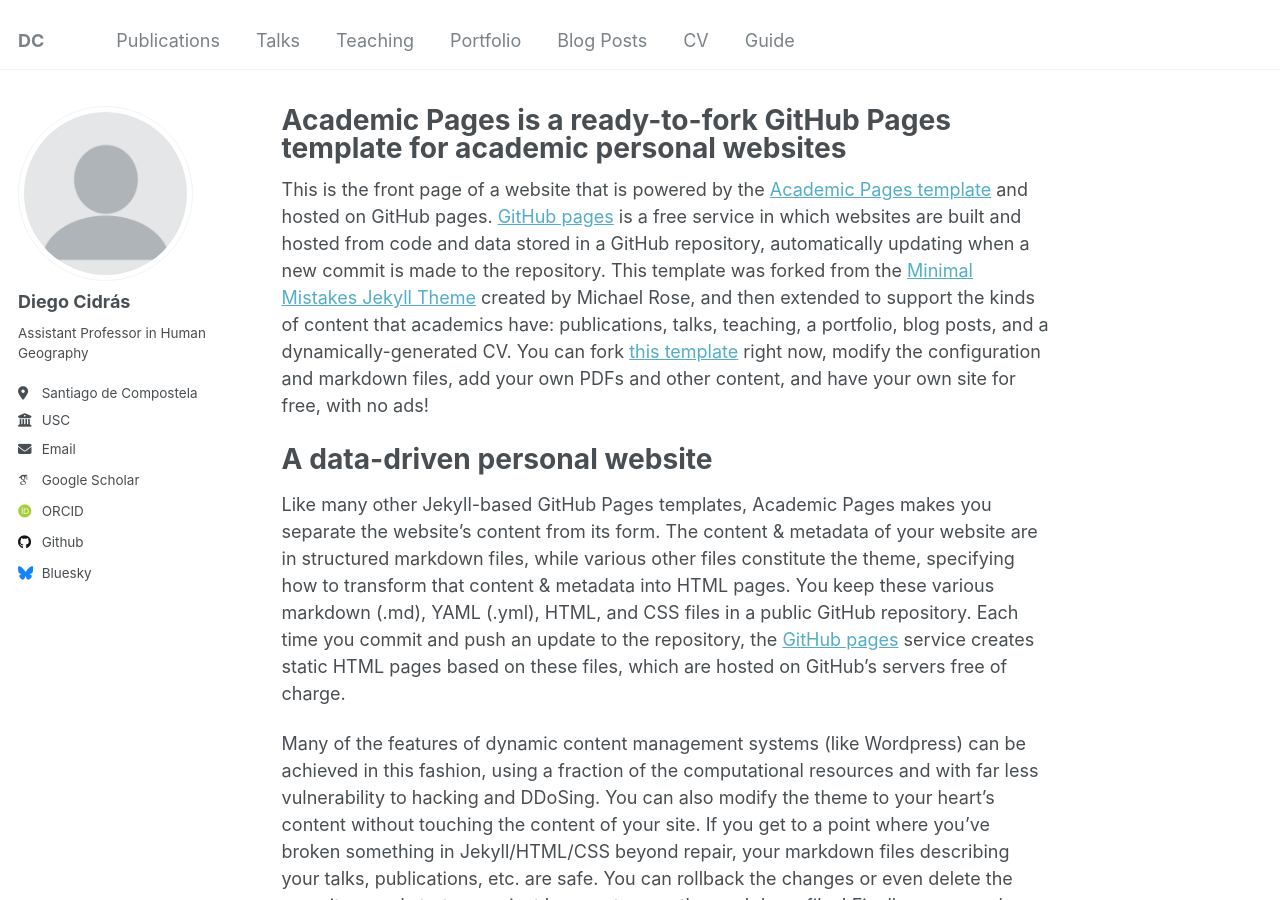
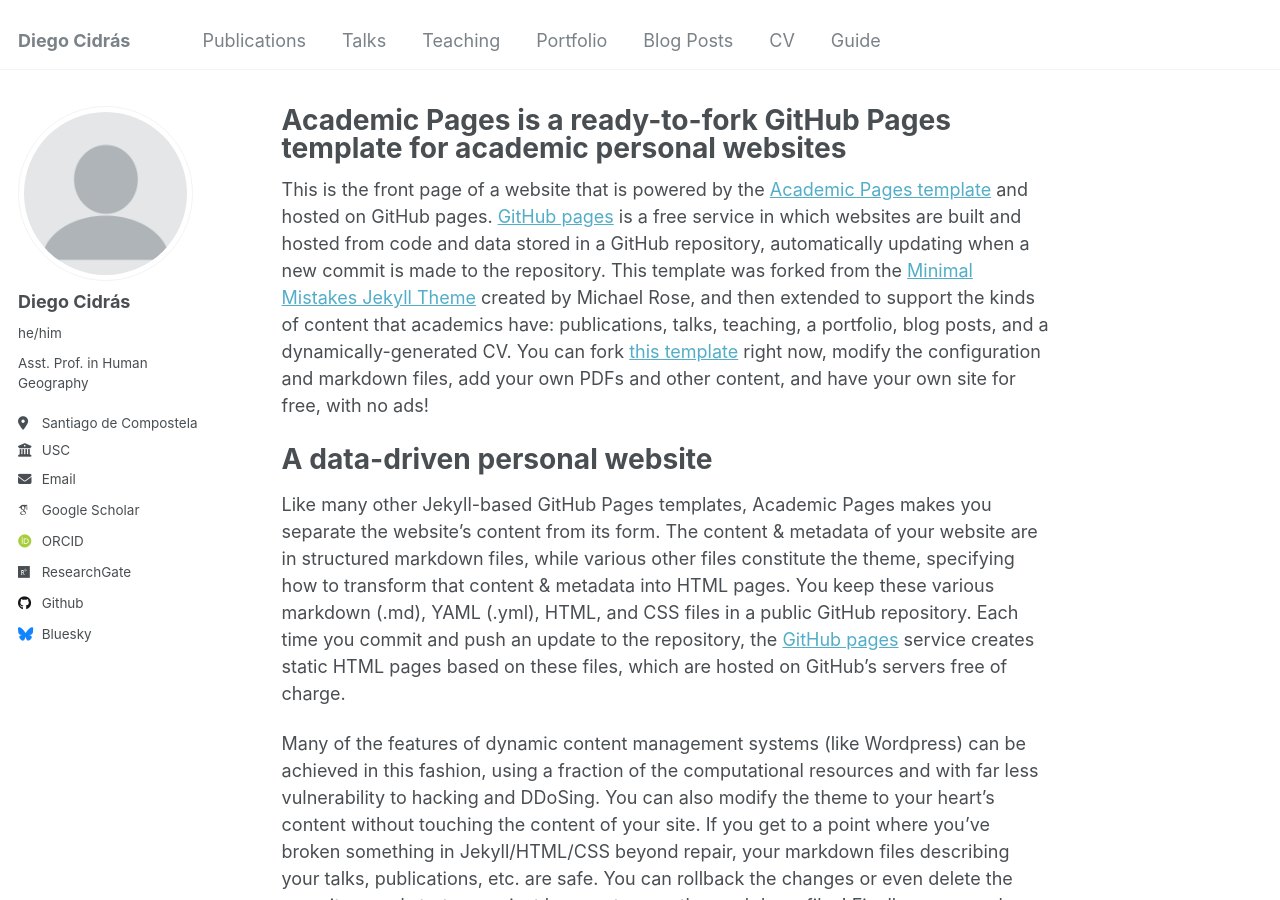
Before and after one commit to diegocidras/diegocidras.github.io, a Jekyll site: the page built from _pages/about.md, in a window 1280 px wide and 900 px high. Built offline with Jekyll 4.4.1, drawn with Linux system fonts in a browser that asks for light colours; some web fonts are replaced.

Commit message:
Update _config.yml

```diff
--- a/_config.yml
+++ b/_config.yml
@@ -8,7 +8,7 @@
 
 # Basic Site Settings
 locale                   : "en-US"
-title                    : "DC"
+title                    : "Diego Cidrás"
 title_separator          : "-"
 name                     : &name "Diego Cidrás"
 description              : &description "Assistant Professor at the University of Santiago de Compostela"
@@ -23,8 +23,8 @@ author:
   # Biographic information
   avatar           : "profile.png"
   name             : "Diego Cidrás"
-  pronouns         : # example: "he/him"
-  bio              : "Assistant Professor in Human Geography"
+  pronouns         : "he/him"
+  bio              : "Asst. Prof. in Human Geography"
   location         : "Santiago de Compostela"
   employer         : "USC"
   uri              : # URL
@@ -37,7 +37,7 @@ author:
   orcid            : "https://orcid.org/0000-0002-4385-4642"
   semantic         : # URL
   pubmed           : # URL
-  researchgate     : # URL
+  researchgate     : "https://www.researchgate.net/profile/Diego-Cidras"
   scopus           : # URL
 
   # Repositories and software development
```
